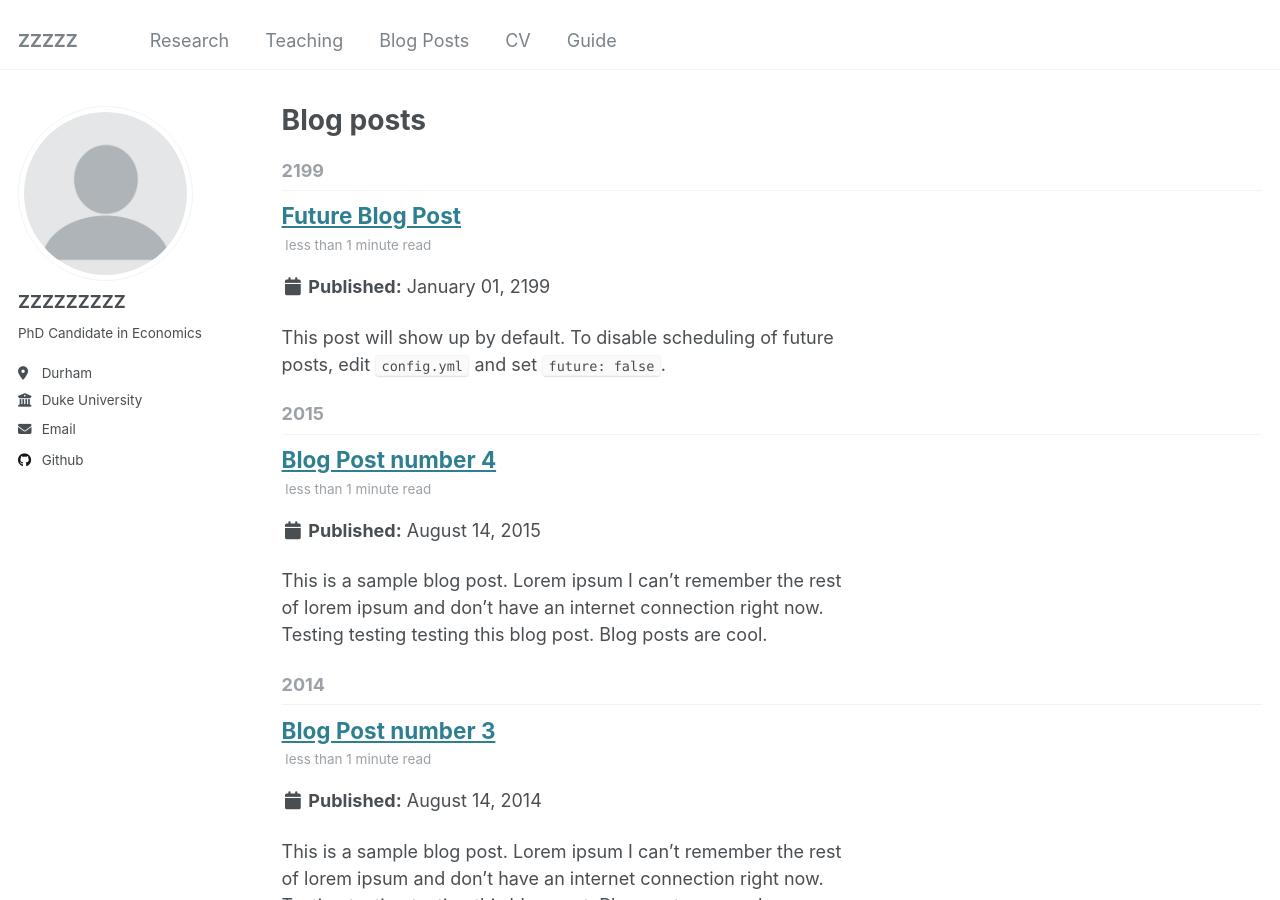
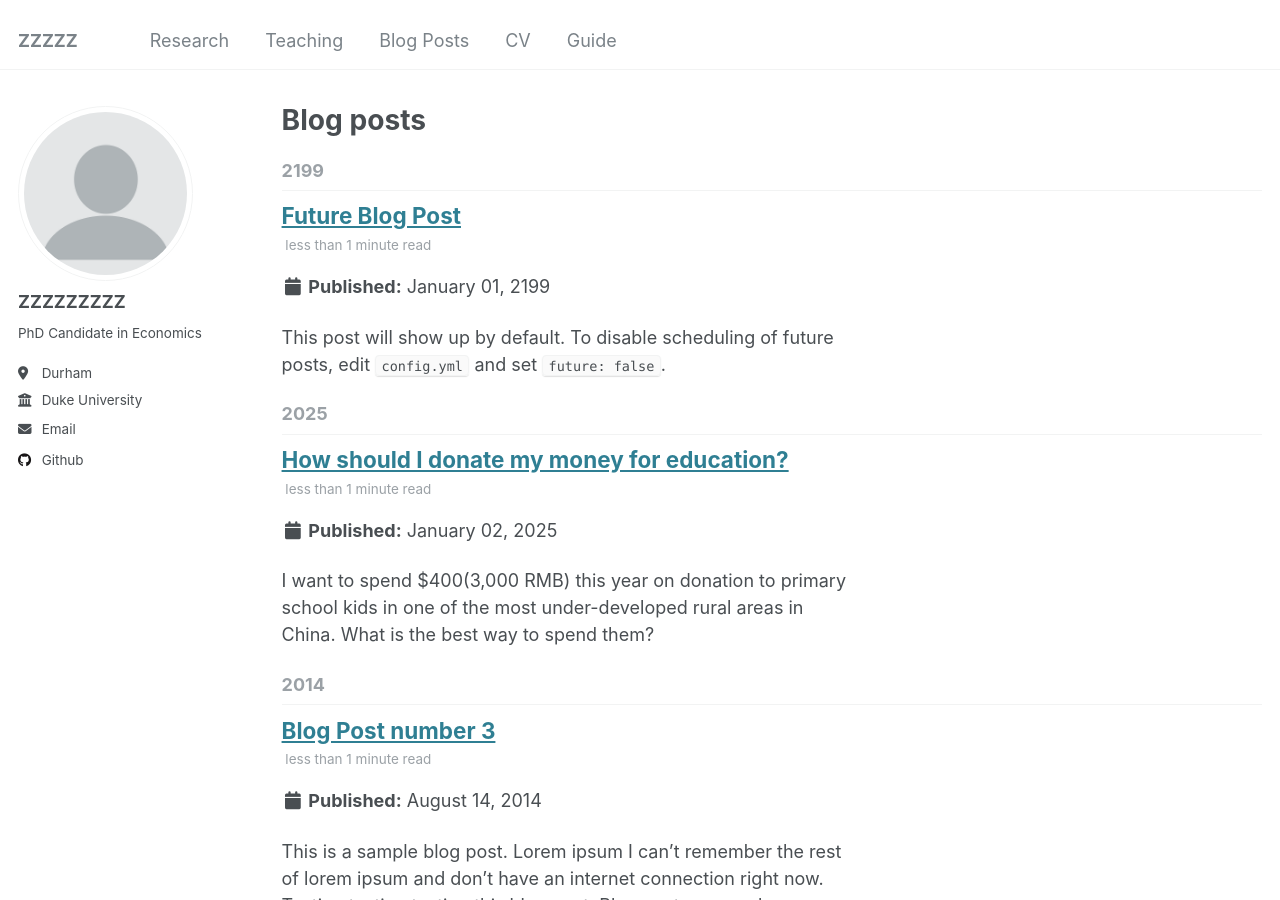
Before and after one commit to henrymzc/henrymzc.github.io, a Jekyll site: the page built from _pages/year-archive.html, in a window 1280 px wide and 900 px high. Built offline with Jekyll 4.4.1, drawn with Linux system fonts in a browser that asks for light colours.

Commit message:
Update 2015-08-14-blog-post-4.md

```diff
--- a/_posts/2015-08-14-blog-post-4.md
+++ b/_posts/2015-08-14-blog-post-4.md
@@ -1,20 +1,22 @@
 ---
-title: 'Blog Post number 4'
-date: 2015-08-14
-permalink: /posts/2012/08/blog-post-4/
+title: 'How should I donate my money for education?'
+date: 2025-01-02
+permalink: /posts/2025/01/blog-post-1/
 tags:
-  - cool posts
-  - category1
-  - category2
+  - personal
+  - charity
+  - education
 ---
 
-This is a sample blog post. Lorem ipsum I can't remember the rest of lorem ipsum and don't have an internet connection right now. Testing testing testing this blog post. Blog posts are cool.
+I want to spend $400(3,000 RMB) this year on donation to primary school kids in one of the most under-developed rural areas in China. What is the best way to spend them?
 
-Headings are cool
+How does this idea start?
+======
+As stepping into year 2025, I am more eager than before to really do something good on people. The story I learned from an elective course in my college, "Civil Society and Non-Governmental Organization", has been echoed in my mind. This story is about how Western people would take out some proportion of their income every year on donation, no matter for working-class, middle-class or upper-class families. As life becomes more static and stable, I feel that it might be the right time to start this practice.
+
+Donation is not easy
 ======
 
-You can have many headings
-======
 
 Aren't headings cool?
 ------
```
